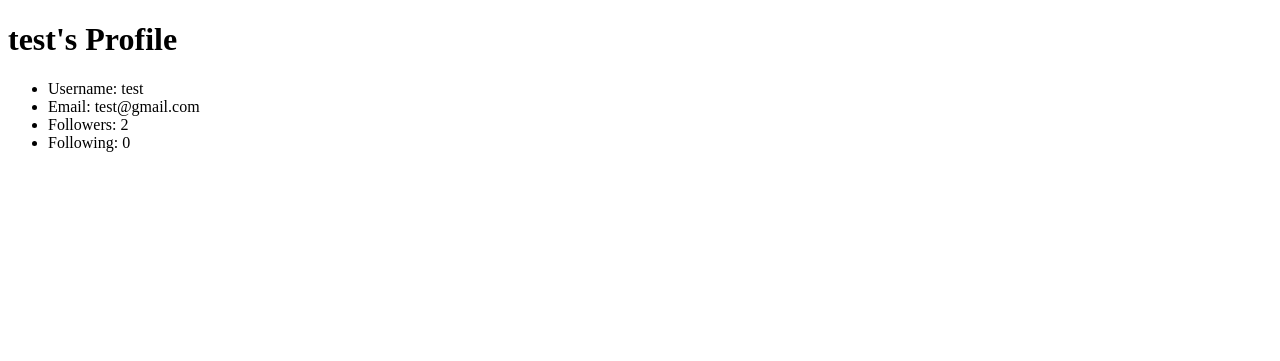
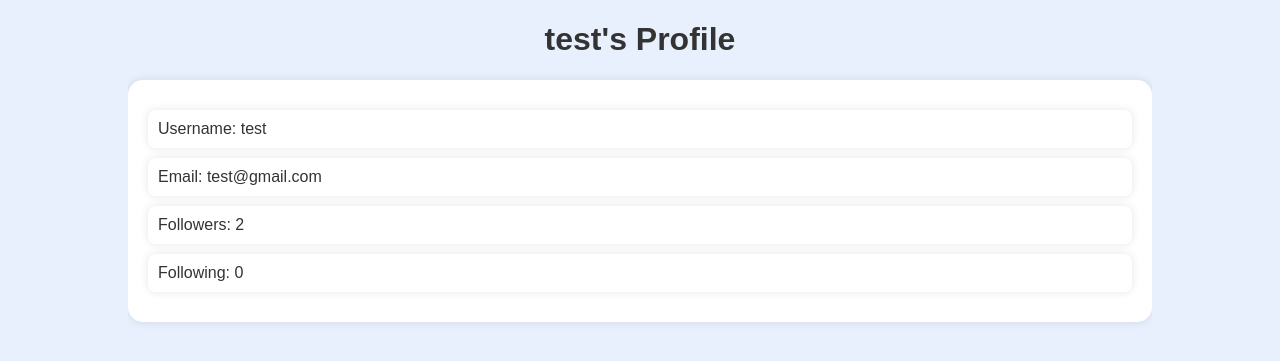
Before and after one commit to neilalec1/mytwitterclone, a Flask app: a page that uses templates/user_profile.html in a window 1280 px wide. Shown: the top 361 px of the page. Run offline with Flask 3, Linux system fonts and the light colour scheme; data comes from the database, SQL or seed files in the repository; both versions use the stored data as it was after the commit.

Commit message:
Polished

```diff
--- a/main.py
+++ b/main.py
@@ -6,17 +6,24 @@ from werkzeug.security import generate_password_hash, check_password_hash
 from datetime import datetime
 from forms import TweetForm
 
+
 app = Flask(__name__)
-app.config['SQLALCHEMY_DATABASE_URI'] = 'sqlite:///site.db'  # Use SQLite database
-app.config['SECRET_KEY'] = 'your_secret_key'  # Replace with a real secret key
+app.config['SQLALCHEMY_DATABASE_URI'] = 'sqlite:///site.db'  #use SQLite database
+app.config['SECRET_KEY'] = 'your_secret_key'  #replace with a real secret key
 db = SQLAlchemy(app)
 
+
+
+
 login_manager = LoginManager(app)
-login_manager.login_view = 'login'  # The function name of your login route
+login_manager.login_view = 'login'  #function name of login route
 
 @login_manager.user_loader
 def load_user(user_id):
     return User.query.get(int(user_id))
+
+
+
 
 @app.route('/', methods=['GET', 'POST'])
 def home():
@@ -32,7 +39,6 @@ def home():
 
 if __name__ == '__main__':
     app.run(debug=True)
-
 
 @app.route('/user/<username>')
 def user_profile(username):
@@ -74,17 +80,6 @@ def logout():
     logout_user()
     return redirect(url_for('home'))
 
-@app.route("/tweet/new", methods=['GET', 'POST'])
-@login_required
-def new_tweet():
-    form = TweetForm()
-    if form.validate_on_submit():
-        tweet = Tweet(content=form.content.data, user_id=current_user.id)
-        db.session.add(tweet)
-        db.session.commit()
-        flash('Your tweet has been posted!', 'success')
-        return redirect(url_for('home'))
-    return render_template('create_tweet.html', title='New Tweet', form=form)
 
 @app.route('/follow/<username>')
 @login_required
@@ -129,6 +124,8 @@ def delete_tweet(tweet_id):
     return redirect(url_for('home'))
 
 
+
+
 class Tweet(db.Model):
     id = db.Column(db.Integer, primary_key=True)
     content = db.Column(db.String(280), nullable=False)  # Twitter's character limit
@@ -139,8 +136,7 @@ class Tweet(db.Model):
     def __repr__(self):
         return f"Tweet('{self.content}', '{self.date_posted}')"
 
-
-# Followers association table
+#followers association table
 followers = db.Table('followers',
     db.Column('follower_id', db.Integer, db.ForeignKey('user.id')),
     db.Column('followed_id', db.Integer, db.ForeignKey('user.id'))
--- /dev/null
+++ b/static/styles.css
@@ -0,0 +1,103 @@
+body {
+    font-family: 'Arial', sans-serif;
+    margin: 0;
+    padding: 0;
+    background-color: #e8f0fe;
+    color: #333;
+}
+    .container {
+width: 80%;
+margin: auto;
+overflow: hidden;
+}
+
+.profile-info, .auth-form {
+    background-color: #fff;
+    box-shadow: 0 0 10px rgba(0,0,0,0.1);
+    margin: 20px 0;
+    padding: 20px;
+    border-radius: 15px;
+    text-align: left;
+    list-style-type: none;
+}
+
+.follow-buttons, .form-group {
+    margin-bottom: 10px;
+}
+
+.follow-buttons a, .auth-form input[type="submit"] {
+    padding: 10px 20px;
+    background-color: #50b3a2;
+    border: none;
+    color: white;
+    cursor: pointer;
+    border-radius: 8px;
+    text-decoration: none;
+    display: inline-block;
+}
+
+.follow-buttons a:hover, .auth-form input[type="submit"]:hover {
+    background-color: #429188;
+}
+
+header {
+    background: #50b3a2;
+    color: white;
+    padding: 20px 0;
+    border-bottom: #e8491d 3px solid;
+    border-radius: 0 0 15px 15px;
+}
+header a, header p {
+    color: #ffffff;
+    text-decoration: none;
+    font-size: 16px;
+    margin: 0 10px;
+    display: inline-block;
+}
+.tweet, form {
+    background-color: #fff;
+    box-shadow: 0 0 10px rgba(0,0,0,0.1);
+    margin: 20px 0;
+    padding: 20px;
+    border-radius: 15px;
+}
+form div {
+    margin-bottom: 10px;
+    text-align: left;
+}
+form label, form input, form textarea {
+    display: block;
+    margin: auto;
+    width: 90%;
+}
+input[type="text"], input[type="email"], input[type="password"], textarea {
+    padding: 10px;
+    border: 1px solid #ddd;
+    border-radius: 8px;
+    width: 90%;
+    margin: 10px auto;
+    display: block;
+}
+input[type="submit"] {
+    padding: 10px 20px;
+    background-color: #50b3a2;
+    border: none;
+    color: white;
+    cursor: pointer;
+    border-radius: 8px;
+}
+input[type="submit"]:hover {
+    background-color: #429188;
+}
+
+.profile-page {
+    text-align: center;
+}
+
+.profile-info li {
+    background-color: #fff;
+    margin: 10px 0;
+    padding: 10px;
+    border-radius: 8px;
+    box-shadow: 0 0 10px rgba(0,0,0,0.1);
+}
--- a/templates/user_profile.html
+++ b/templates/user_profile.html
@@ -2,10 +2,12 @@
 <html>
 <head>
     <title>{{ user.username }}'s Profile</title>
+    <link rel="stylesheet" type="text/css" href="{{ url_for('static', filename='styles.css') }}">
 </head>
 <body>
+    <div class="container profile-page">
         <h1>{{ user.username }}'s Profile</h1>
-    <ul>
+        <ul class="profile-info">
             <li>Username: {{ user.username }}</li>
             <li>Email: {{ user.email }}</li>
             <li>Followers: {{ follower_count }}</li>
@@ -13,12 +15,15 @@
         </ul>
 
         <!-- Follow/Unfollow Buttons -->
+        <div class="follow-buttons">
             {% if current_user.is_authenticated and current_user != user %}
                 {% if current_user.is_following(user) %}
-            <a href="{{ url_for('unfollow', username=user.username) }}">Unfollow</a>
+                    <a href="{{ url_for('unfollow', username=user.username) }}" class="button">Unfollow</a>
                 {% else %}
-            <a href="{{ url_for('follow', username=user.username) }}">Follow</a>
+                    <a href="{{ url_for('follow', username=user.username) }}" class="button">Follow</a>
                 {% endif %}
             {% endif %}
+        </div>
+    </div>
 </body>
 </html>
```
Also changed, not shown: forms.py (+5 -9 lines), templates/create_tweet.html (deleted, +0 -18 lines), templates/home.html (+15 -12 lines), templates/login.html (+7 -4 lines), templates/signup.html (+9 -6 lines), instance/site.db. Lines whose indentation alone changed are shown as unchanged.
